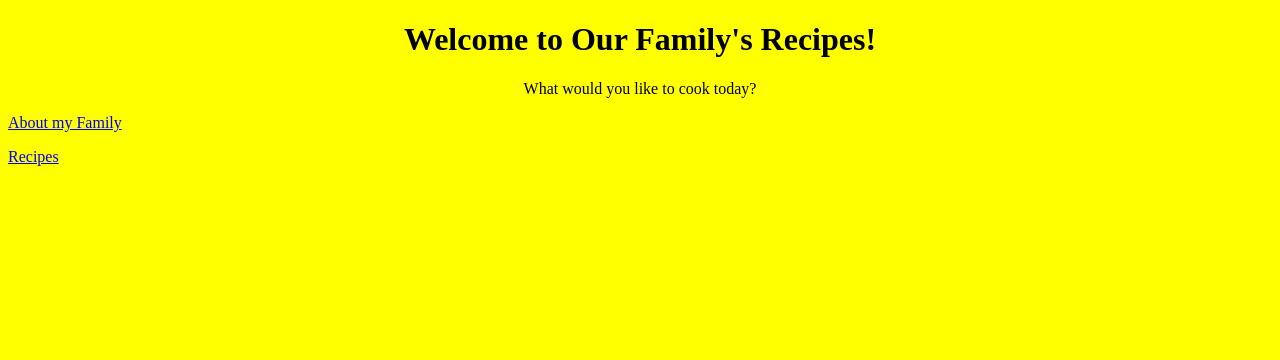
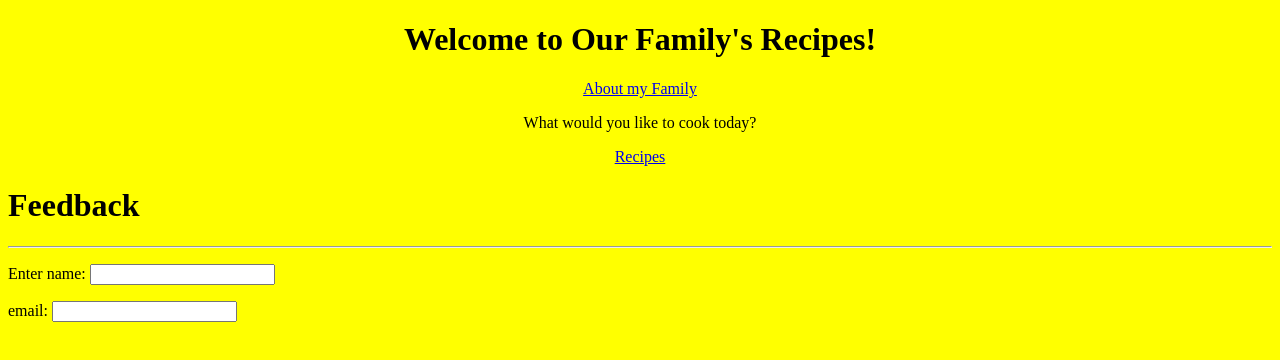
Before and after one commit to Evaminerly/Family-Recipes, a website: page index.html in a window 1280 px wide. Drawn offline with Linux system fonts and the light colour scheme.

Commit message:
Add files via upload

```diff
--- a/index.html
+++ b/index.html
@@ -5,10 +5,23 @@
    </head>
    <body bgcolor="yellow">
       <h1><center>Welcome to Our Family's Recipes!</center></h1>
+      <center><a href="./about">About my Family</a></center>
+      <p></p>
       <p><center>What would you like to cook today?</center></p>
-      <a href="./about">About my Family</a>
       <p></p>
-      <a href="./recipes">Recipes</a>
+      <center><a href="./recipes">Recipes</a></center>
+
+      <h1>Feedback</h1>
+      <hr />
+
+      <form>
+         <p>
+            Enter name:
+            <input type-"text" placeholder-"Enter name" />
+         </p>
+         <p>email: <input type-"email" placeholder-"email" /></p>
+         <p></p>
+      </form>
    </body>
 
 </html>
```
